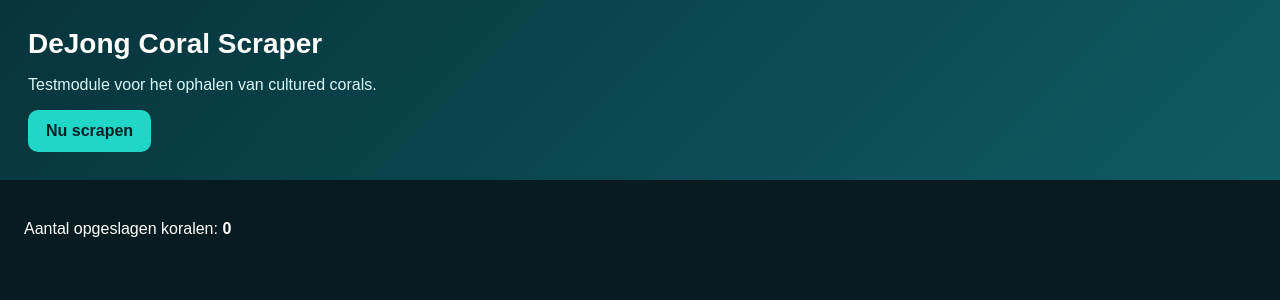
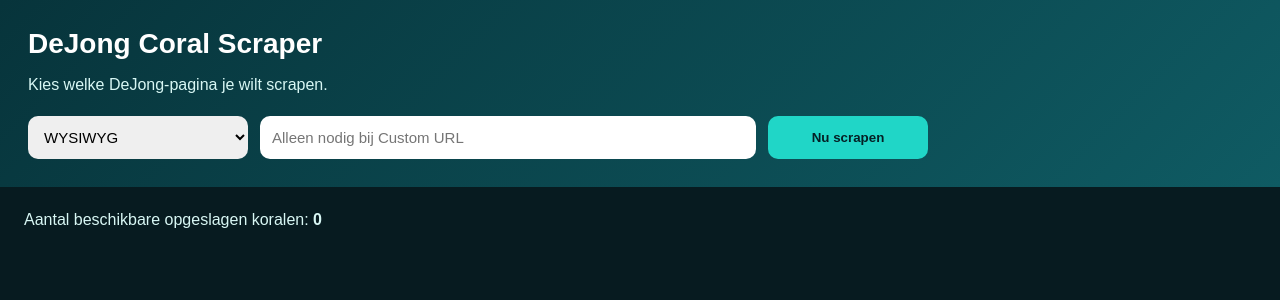
Before and after one commit to gixxerkev1986/scrapper1, a Flask app: page / in a window 1280 px wide. Shown: the top 300 px of the page. Run offline with Flask 3, Linux system fonts and the light colour scheme.

Commit message:
Update index.html

```diff
--- a/templates/index.html
+++ b/templates/index.html
@@ -25,6 +25,26 @@
             color: #d8f7f4;
         }
 
+        .container {
+            padding: 24px;
+        }
+
+        .scrape-form {
+            margin-top: 22px;
+            display: grid;
+            grid-template-columns: 220px 1fr 160px;
+            gap: 12px;
+            max-width: 900px;
+        }
+
+        select,
+        input {
+            padding: 12px;
+            border-radius: 10px;
+            border: none;
+            font-size: 15px;
+        }
+
         .btn {
             display: inline-block;
             background: #20d6c7;
@@ -33,10 +53,8 @@
             border-radius: 10px;
             text-decoration: none;
             font-weight: bold;
-        }
-
-        .container {
-            padding: 24px;
+            border: none;
+            cursor: pointer;
         }
 
         .flash {
@@ -53,6 +71,11 @@
             background: #5a1d1d;
         }
 
+        .stats {
+            margin-bottom: 20px;
+            color: #d8f7f4;
+        }
+
         .grid {
             display: grid;
             grid-template-columns: repeat(auto-fill, minmax(230px, 1fr));
@@ -64,6 +87,19 @@
             border: 1px solid rgba(255,255,255,0.08);
             border-radius: 16px;
             overflow: hidden;
+            position: relative;
+        }
+
+        .badge {
+            position: absolute;
+            top: 10px;
+            left: 10px;
+            background: #20d6c7;
+            color: #052025;
+            font-size: 12px;
+            font-weight: bold;
+            padding: 6px 9px;
+            border-radius: 999px;
         }
 
         .card img {
@@ -97,14 +133,38 @@
         .card a {
             color: #20d6c7;
         }
+
+        @media (max-width: 800px) {
+            .scrape-form {
+                grid-template-columns: 1fr;
+            }
+        }
     </style>
 </head>
 <body>
 
 <div class="header">
     <h1>DeJong Coral Scraper</h1>
-    <p>Testmodule voor het ophalen van cultured corals.</p>
-    <a class="btn" href="/scrape">Nu scrapen</a>
+    <p>Kies welke DeJong-pagina je wilt scrapen.</p>
+
+    <form class="scrape-form" action="/scrape" method="get">
+        <select name="source">
+            {% for key, source in sources.items() %}
+                <option value="{{ key }}" {% if selected_source == key %}selected{% endif %}>
+                    {{ source.name }}
+                </option>
+            {% endfor %}
+        </select>
+
+        <input
+            type="text"
+            name="url"
+            value="{{ custom_url }}"
+            placeholder="Alleen nodig bij Custom URL"
+        >
+
+        <button class="btn" type="submit">Nu scrapen</button>
+    </form>
 </div>
 
 <div class="container">
@@ -117,11 +177,16 @@
         {% endif %}
     {% endwith %}
 
-    <p>Aantal opgeslagen koralen: <strong>{{ corals|length }}</strong></p>
+    <div class="stats">
+        Aantal beschikbare opgeslagen koralen:
+        <strong>{{ corals|length }}</strong>
+    </div>
 
     <div class="grid">
         {% for coral in corals %}
             <div class="card">
+                <div class="badge">{{ coral.category }}</div>
+
                 {% if coral.image %}
                     <img src="{{ coral.image }}" alt="{{ coral.title }}">
                 {% endif %}
@@ -134,7 +199,7 @@
                     {% endif %}
 
                     <div class="source">
-                        {{ coral.source }} · {{ coral.category }}
+                        {{ coral.source }} · pagina {{ coral.page }} · {{ coral.stock_status }}
                     </div>
 
                     <a href="{{ coral.link }}" target="_blank">Bekijk origineel</a>
```
